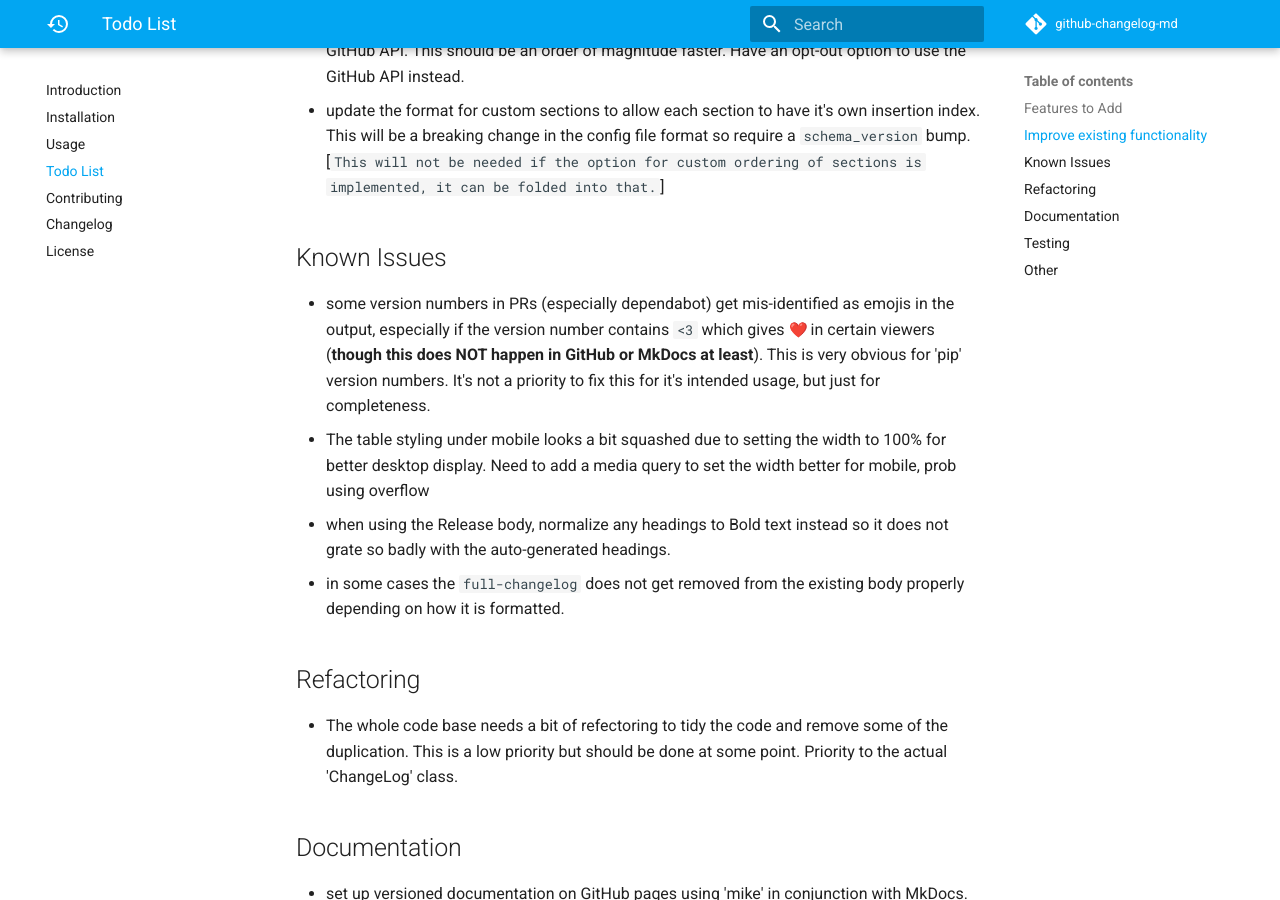
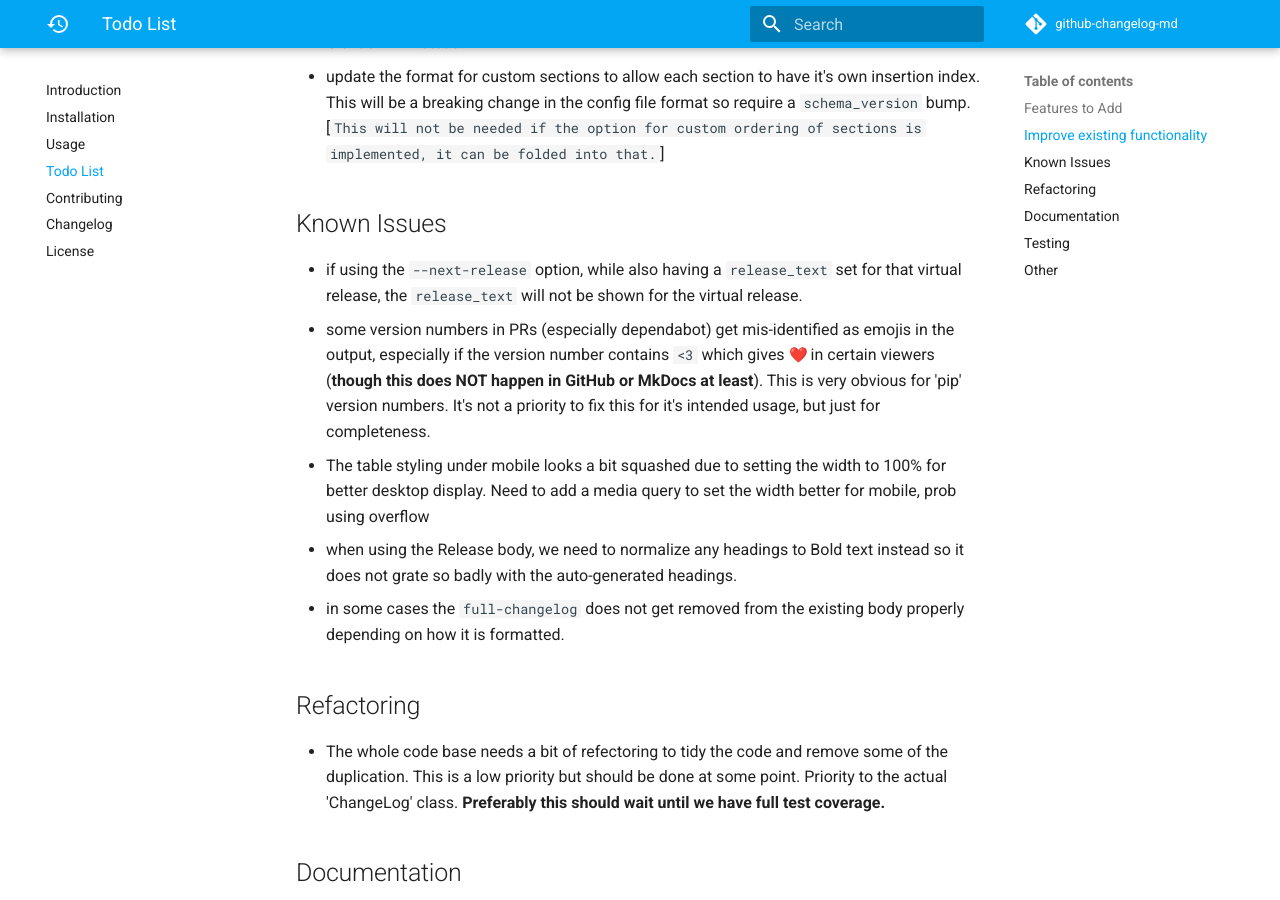
Before and after one commit to seapagan/github-changelog-md, an MkDocs documentation site: the page built from docs/todo_list.md, in a window 1280 px wide and 900 px high, scrolled down 2294 px. Built offline with MkDocs 1.6.1 and Material for MkDocs 9.7.7, drawn with Linux system fonts in a browser that asks for light colours; emoji names are drawn with the system emoji font; comment, search, counter and statistics services are not loaded; some of the changed text lies outside the part shown.

Commit message:
if we have '--next-release' hide the custom text
Signed-off-by: Grant Ramsay <seapagan@gmail.com>

```diff
--- a/TODO.md
+++ b/TODO.md
@@ -5,9 +5,9 @@ idea of where I want to take the project in the future.
 
 Items marked with:
 
-- ':fire:' Should be implemented as a priority before the next minor release
+- :fire: Should be implemented as a priority before the next minor release
 (patch or bug-fixes are ok as needed).
-- ':rocket:` Have been already implemented in the main repo and will be included
+- :rocket: Have been already implemented in the main repo and will be included
 in the next release.
 
 ## Features to Add
@@ -94,6 +92,9 @@ in the next release.
 
 ## Known Issues
 
+- if using the `--next-release` option, while also having a `release_text` set for
+  that virtual release, the `release_text` will not be shown for the virtual
+  release.
 - some version numbers in PRs (especially dependabot) get mis-identified as
   emojis in the output, especially if the version number contains `<3` which
   gives :heart: in certain viewers (**though this does NOT happen in GitHub or
@@ -102,8 +103,8 @@ in the next release.
 - The table styling under mobile looks a bit squashed due to setting the width
   to 100% for better desktop display. Need to add a media query to set the width
   better for mobile, prob using overflow
-- when using the Release body, normalize any headings to Bold text instead so it
-  does not grate so badly with the auto-generated headings.
+- when using the Release body, we need to normalize any headings to Bold text
+  instead so it does not grate so badly with the auto-generated headings.
 - in some cases the `full-changelog` does not get removed from the existing body
   properly depending on how it is formatted.
 
@@ -111,7 +112,8 @@ in the next release.
 
 - The whole code base needs a bit of refectoring to tidy the code and remove some
 of the duplication. This is a low priority but should be done at some point.
-Priority to the actual 'ChangeLog' class.
+Priority to the actual 'ChangeLog' class. **Preferably this should wait until we
+have full test coverage.**
 
 ## Documentation
 
```
Also changed, not shown: other parts of TODO.md (+1 -3 lines), 1 other file.
